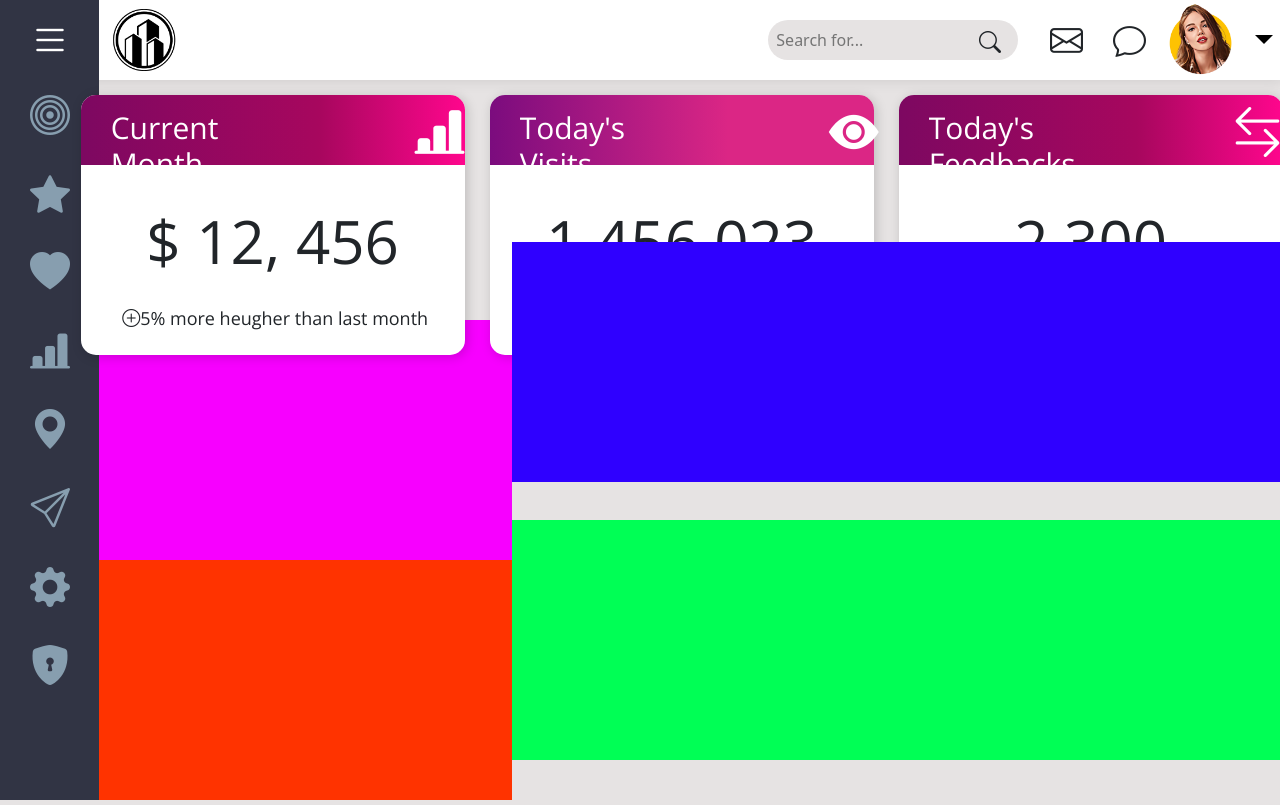
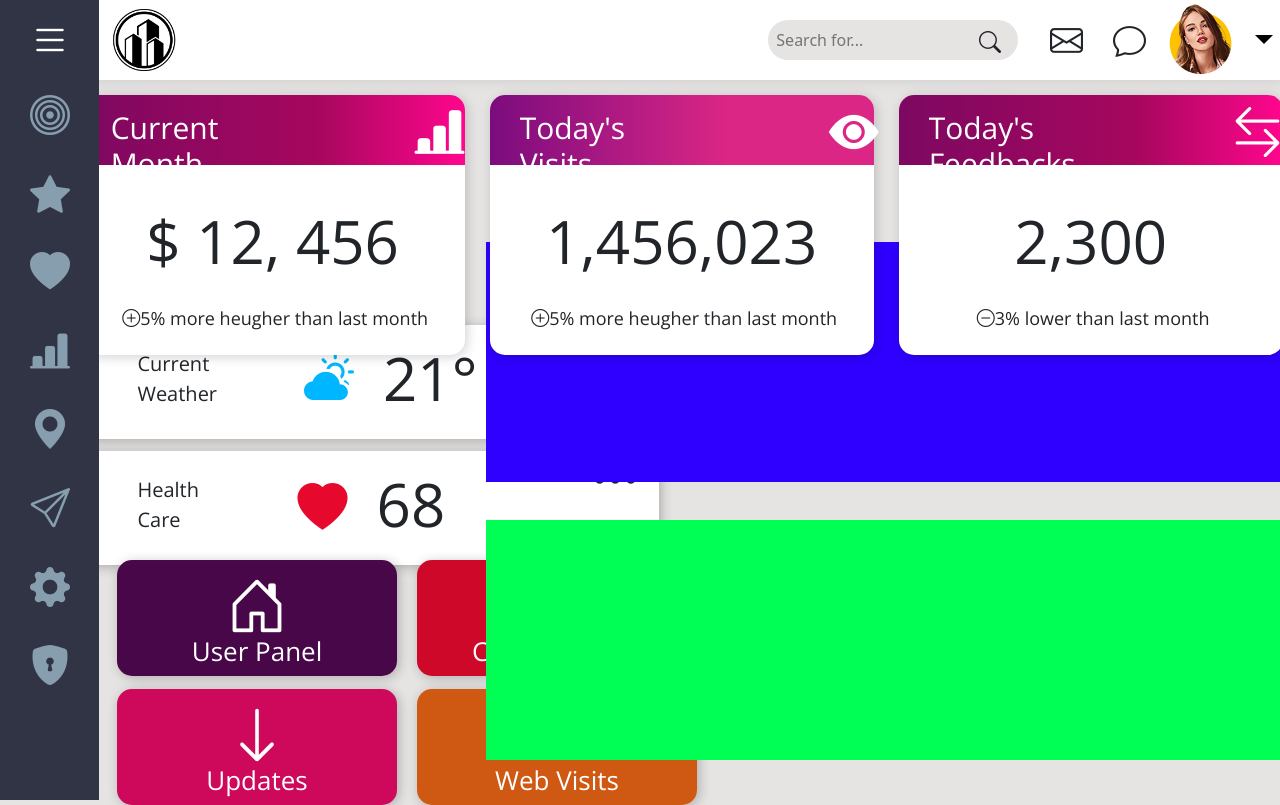
Before and after one commit to eu-waliston/Admin-Dashboard, a React (Create React App) app: page / in a window 1280 px wide. Built offline with nearby package versions, Linux system fonts and the light colour scheme.

Commit message:
Dashboard USER

```diff
--- a/src/components/dashboard/Dashboard.css
+++ b/src/components/dashboard/Dashboard.css
@@ -10,27 +10,24 @@
 .dashboard__content_1 {
     height: 40vh;
     width: 100%;
-
-
+    z-index: 1;
 }
 
 .dashboard__content_2 {
     height: 30vh;
-    width: 40%;
-    background-color: rgb(247, 0, 255);
+    width: 36.5%;
 }
 
 .dashboard__content_3 {
     height: 30vh;
-    width: 40%;
-    background-color: rgb(255, 51, 0);
+    width: 36.5%;
 }
 
 .dashboard__content_4 {
     position: relative;
     float: right;
     height: 30vh;
-    width: 60%;
+    width: 62%;
     margin-top: -558px;
     background-color: rgb(47, 0, 255);
 }
@@ -39,12 +36,12 @@
     position: relative;
     float: right;
     height: 30vh;
-    width: 60%;
+    width: 62%;
     margin-top: -280px;
     background-color: rgb(0, 255, 85);
 }
 
-/* ======= CARDS SECTION ======= */
+/* ======= CARDS SECTION TOP CARDS ======= */
 .grid__init__card {
     display: flex;
     gap: 25px;
@@ -59,6 +56,7 @@
     left: 6.3%;
     border-radius: 15px;
     box-shadow: 2px 2px 12px rgba(0, 0, 0, 0.178);
+    z-index: 1;
 }
 
 .top__info {
@@ -117,3 +115,115 @@
 .gg {
     margin-left: 27%;
 }
+
+/* ======= CARDS SECTION ASIDE CARDS 1 ======= */
+.dashboard__content_2{
+    display: flex;
+    flex-direction: column;
+    gap: 12px;
+}
+.card__c2 {
+    background-color: #fff;
+    width: 580px;
+    position: relative;
+    left: 17%;
+    top: 2%;
+    height: 120px;
+    border-radius: 15px;
+    box-shadow: 2px 2px 12px rgba(0, 0, 0, 0.253);
+    display: flex;
+    align-items: center;
+    font-family: 'Open Sans', sans-serif;
+}
+
+.card__c2 p {
+    position: relative;
+    font-size: 20px;
+    left: 10%;
+    top: 5%;
+}
+
+.card__c2 h1 {
+    font-size: 60px;
+    position: relative;
+    margin-left: 30%;
+}
+.card__c2  > .heart__i {
+    font-size: 60px;
+    position: relative;
+    margin-left: 32%;
+}
+
+
+.card__c2 .bi {
+    font-size: 50px;
+}
+
+.d2 {
+    position: relative;
+    margin-left: 20%;
+    top: -25%;
+}
+
+.d1 {
+    position: relative;
+    margin-left: 25%;
+    top: -25%;
+}
+
+.re {
+    position: relative;
+    left: 27%;
+    color: rgb(230, 8, 45);
+}
+.bi-cloud-sun-fill {
+    position: relative;
+    left: 25%;
+    top: -6%;
+    color: rgb(0, 183, 255);
+}
+/* ======= CARDS SECTION ASIDE CARDS 2 ======= */
+.dashboard__content_3 {
+    display: grid;
+    grid-template-columns: repeat(2, 300px);
+    align-items: center;
+}
+
+.card__c3 {
+    background-color: rgba(70, 4, 70, 0.979);
+    height: 90%;
+    width: 280px;
+    position: relative;
+    left:39%;
+    top: -5%;
+    border-radius: 15px;
+    box-shadow: 2px 2px 12px rgba(0, 0, 0, 0.24);
+    font-family: 'Open Sans', sans-serif;
+}
+
+.card__c3  >  .bi {
+    font-size: 60px;
+    color: #fff;
+    position: relative;
+    margin-left: 110px;
+}
+
+.card__c3  > h1 {
+    font-size: 26px;
+    text-align: center;
+    color: #fff;
+    position: relative;
+    top: -12%;
+}
+
+.f1 {
+    background-color: rgb(206, 8, 41);
+}
+
+.f2 {
+    background-color: rgb(206, 8, 91);
+}
+
+.f3 {
+    background-color: rgba(206, 81, 8, 0.952);
+}
--- a/src/components/dashboard/Dashboard.js
+++ b/src/components/dashboard/Dashboard.js
@@ -55,8 +55,60 @@ const Dashboard = () => {
                     </div>
                 </div>
             </div>
-            <div className="dashboard__content_2"></div>
-            <div className="dashboard__content_3"></div>
+
+            <div className="dashboard__content_2">
+                <div className="card__c2">
+                    <p>
+                        Current <br /> Weather
+                    </p>
+                    <i class="bi bi-cloud-sun-fill"></i>
+                    <h1>
+                        21°
+                    </h1>
+                    <i class="bi bi-three-dots d2"></i>
+                </div>
+                <div className="card__c2">
+                    <p>
+                        Health <br />  Care
+                    </p>
+                    <i class="bi bi-heart-fill re"></i>
+                    <h1 className="heart__i">
+                        68
+                    </h1>
+                    <i class="bi bi-three-dots d1"></i>
+                </div>
+            </div>
+
+            <div className="dashboard__content_3">
+                <div className="card__c3">
+                    <i class="bi bi-house-door"></i>
+                    <h1>
+                        User Panel
+                    </h1>
+                </div>
+
+                <div className="card__c3 f1">
+                    <i class="bi bi-cloud-upload  "></i>
+                    <h1>
+                        Cloud Storage
+                    </h1>
+                </div>
+
+                <div className="card__c3 f2">
+                    <i class="bi bi-arrow-down "></i>
+                    <h1>
+                        Updates
+                    </h1>
+                </div>
+
+                <div className="card__c3 f3">
+                    <i class="bi bi-eye"></i>
+                    <h1>
+                        Web Visits
+                    </h1>
+                </div>
+            </div>
+
             <div className="dashboard__content_4"></div>
             <div className="dashboard__content_5"></div>
         </div>
--- a/src/components/navbar/sidebar/Sidebar.css
+++ b/src/components/navbar/sidebar/Sidebar.css
@@ -9,6 +9,7 @@
     width: 230px;
     background-color: var(--sidebar--color);
     transition: all 0.8s;
+    z-index: 2;
 }
 
 .sidebar__ls {
@@ -17,6 +18,7 @@
     width: 99px;
     background-color: var(--sidebar--color);
     transition: all 0.8s;
+    z-index: 2;
 }
 
 #bi-list {
```
Lines whose indentation alone changed are shown as unchanged.
